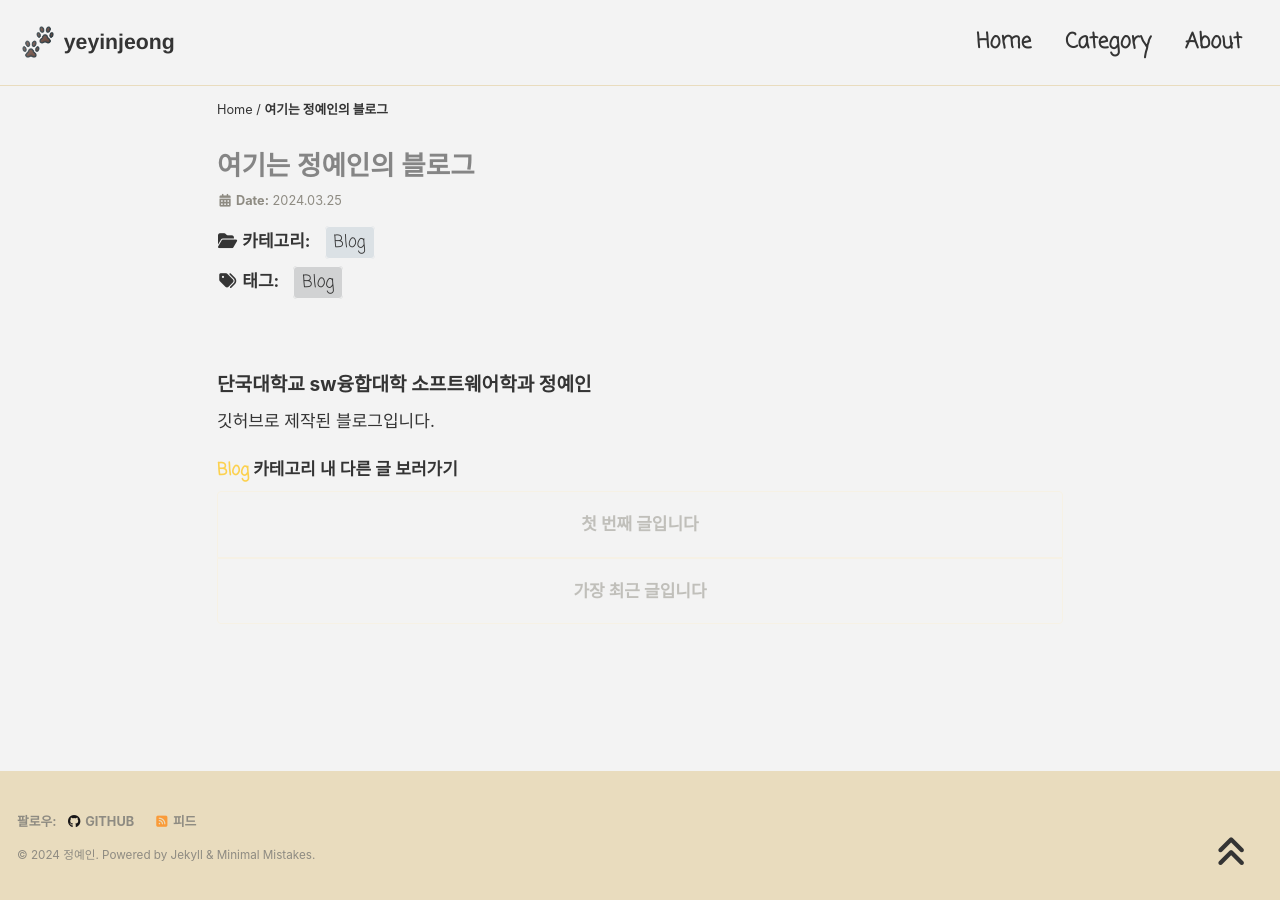
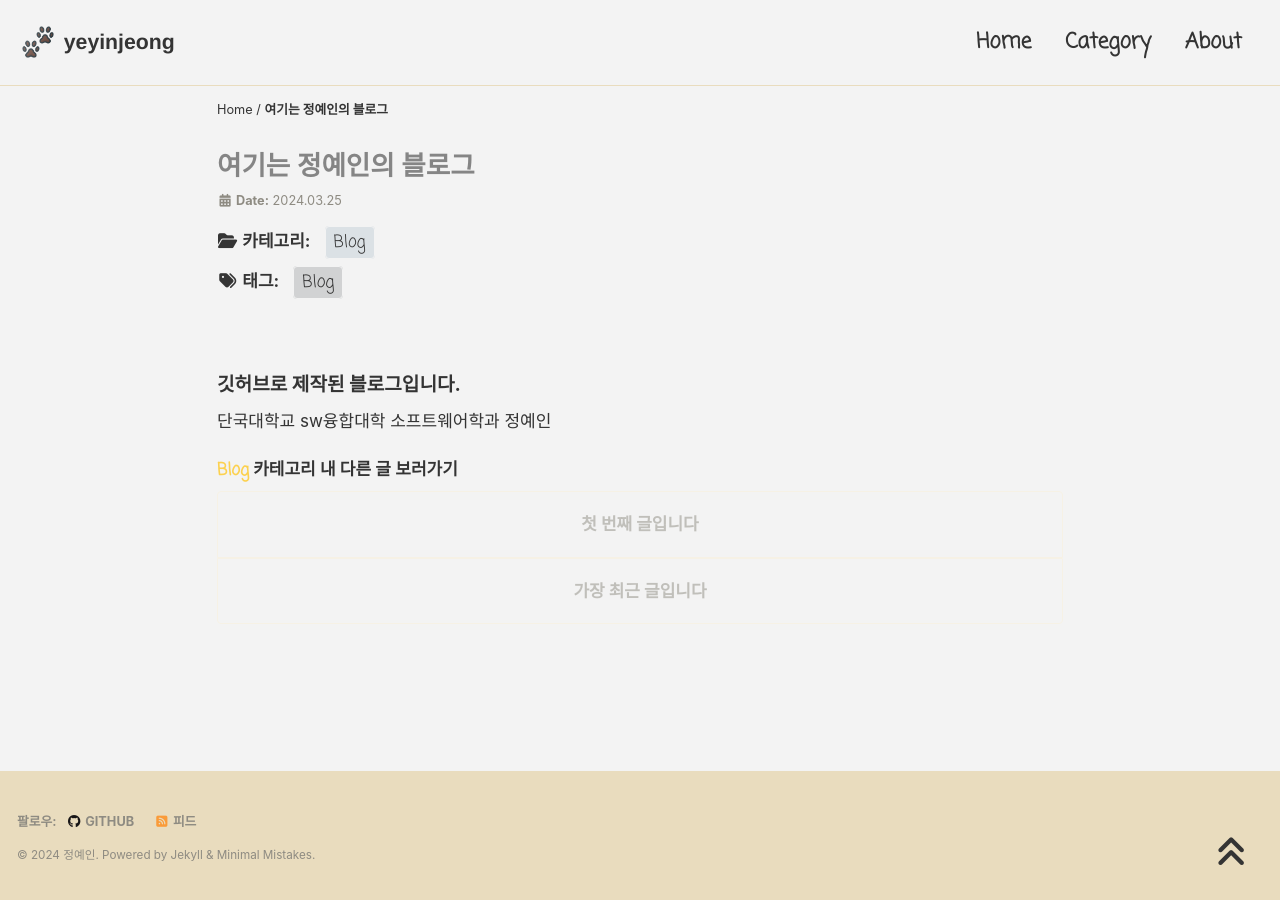
Before and after one commit to yyj1001/yyj1001.github.io, a Jekyll site: the page built from _pages/about.md, in a window 1280 px wide. Built offline with Jekyll 4.4.1, drawn with Linux system fonts in a browser that asks for light colours; cached includes are drawn as plain includes; nearby versions of some CDN libraries; some web fonts are replaced.

```diff
--- a/_pages/about.md
+++ b/_pages/about.md
@@ -11,6 +11,6 @@ tags:
 ---
 
 
-### 단국대학교 sw융합대학 소프트웨어학과 정예인
+### 깃허브로 제작된 블로그입니다.
 
-깃허브로 제작된 블로그입니다.
+단국대학교 sw융합대학 소프트웨어학과 정예인
```
